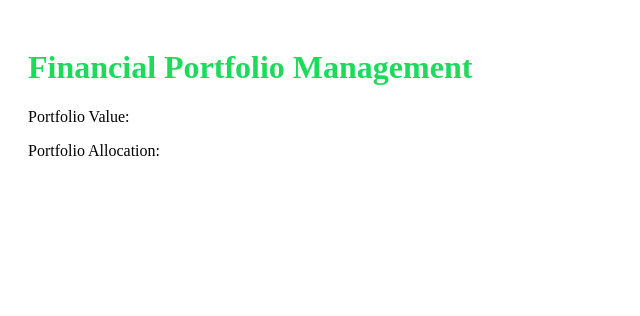
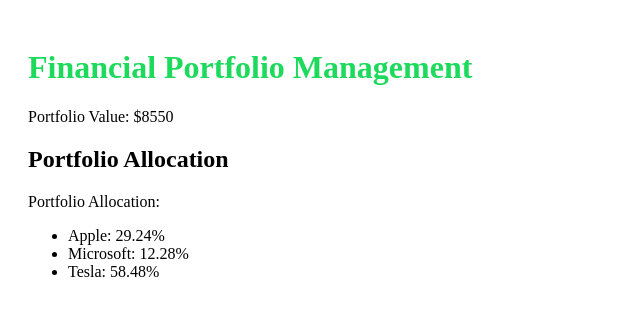
Before and after one commit to Mitchellcass/Coding-Project-15, a plain HTML site: page Project-folder/index.html in a window 1280 px wide. Shown: the whole page, without its empty margins (0-640 px from the left). Drawn offline with Linux system fonts and the light colour scheme.

Commit message:
updated index.html file for added main.js file view

```diff
--- a/Project-folder/index.html
+++ b/Project-folder/index.html
@@ -6,7 +6,7 @@
     <title>Financial Portfolio Management</title>
     <style>
         body {
-            font-family:'Times New Roman', Times, serif;
+            font-family: 'Times New Roman', Times, serif;
             padding: 20px;
         }
         h1 {
@@ -22,8 +22,13 @@
 </head>
 <body>
     <h1>Financial Portfolio Management</h1>
-
     <div class="portfolio-section">
         <p id="portfolio-value">Portfolio Value: </p>
-        <div id="portfolio-allocation">Portfolio Allocation: </div>
     </div>
+    <div class="portfolio-section">
+        <h2>Portfolio Allocation</h2>
+        <div id="portfolio-allocation"></div>
+    </div>
+    <script type="module" src="main.js"></script>
+</body>
+</html>
```
